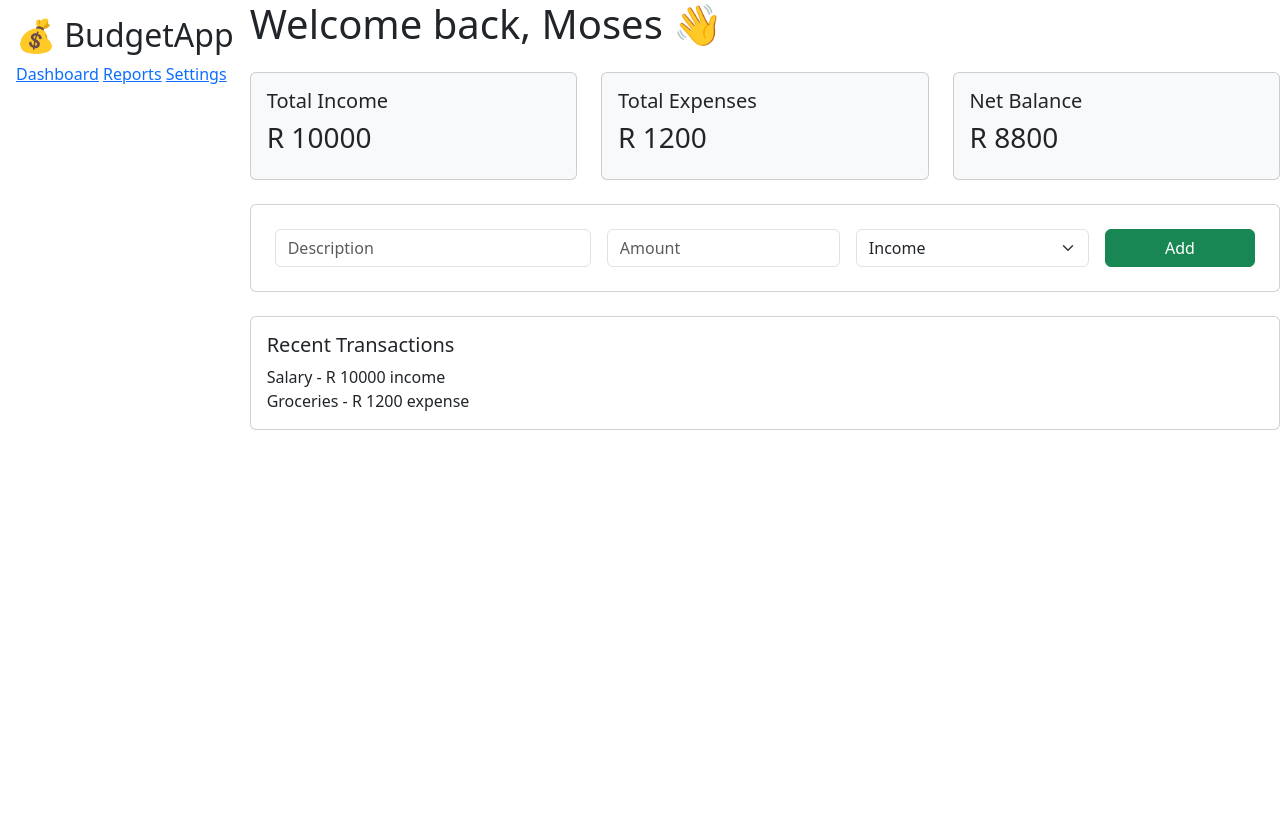
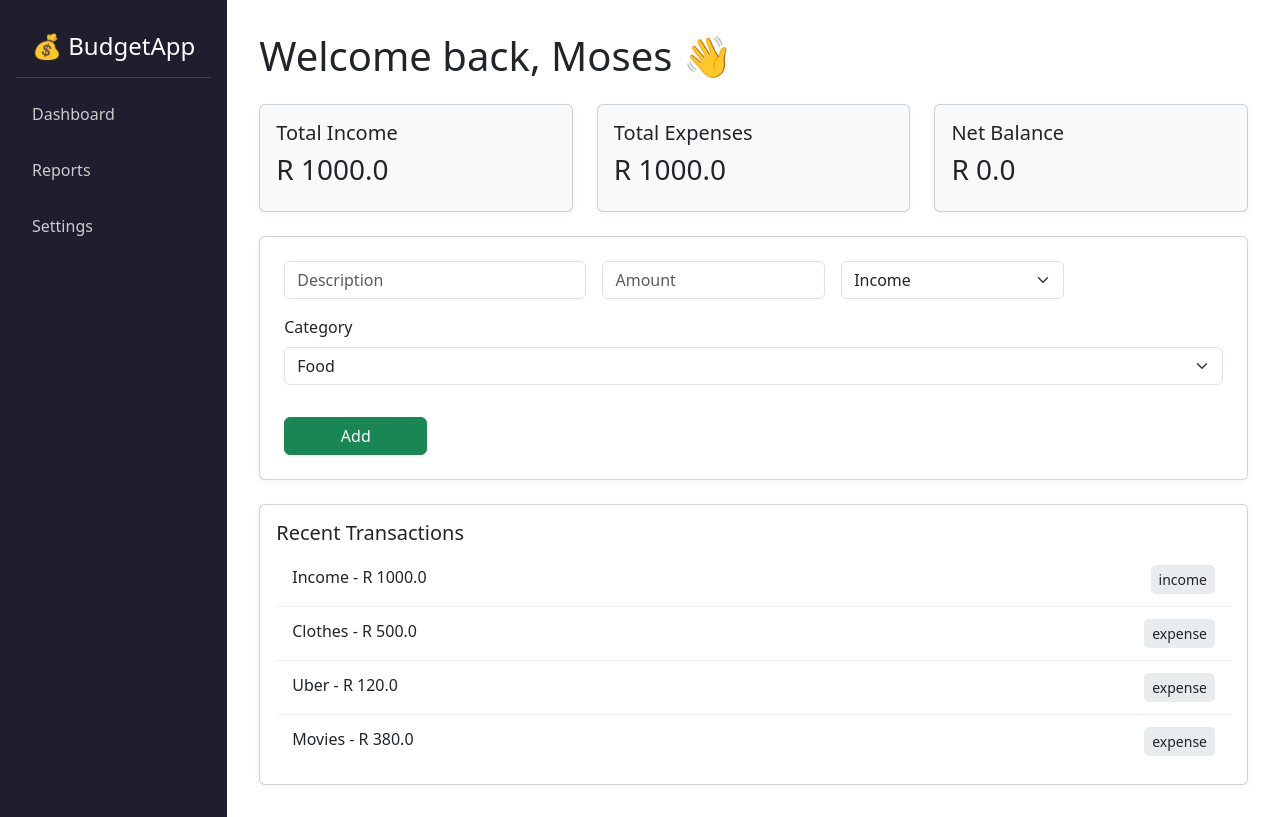
Before and after one commit to Ngwanatuka/budget-tracker, a Flask app: page / in a window 1280 px wide. Before the commit the page ends 430 px from the top, so only its background shows below. Run offline with Flask 3, Linux system fonts and the light colour scheme.

Commit message:
✅ Categorizing each transaction ✅ Displaying category info ✅ Persistent category data

```diff
--- a/app/__init__.py
+++ b/app/__init__.py
@@ -2,8 +2,9 @@ from flask import Flask
 
 def create_app():
     app = Flask(__name__)
+    app.secrete_key = 'secret'
 
-    from .routes import bp
-    app.register_blueprint(bp)
+    from . import routes
+    app.register_blueprint(routes.bp)
 
     return app
--- a/app/routes.py
+++ b/app/routes.py
@@ -1,14 +1,25 @@
-from flask import Blueprint, render_template
+import json
+import os
+from flask import Blueprint, render_template, request, redirect, url_for
 
 bp = Blueprint('main', __name__)
 
+DATA_FILE = os.path.join(os.path.dirname(__file__), '..', 'data.json')
+
+def load_transactions():
+    try:
+        with open(DATA_FILE, 'r') as f:
+            return json.load(f)
+    except (FileNotFoundError, json.JSONDecodeError):
+        return []
+
+def save_transactions(transactions):
+    with open(DATA_FILE, 'w') as f:
+        json.dump(transactions, f, indent=2)
+
 @bp.route('/')
 def dashboard():
-    transactions = [
-        {'description': 'Salary', 'amount': 10000, 'type': 'income'},
-        {'description': 'Groceries', 'amount': 1200, 'type': 'expense'}
-    ]
-
+    transactions = load_transactions()
     income = sum(t['amount'] for t in transactions if t['type'] == 'income')
     expenses = sum(t['amount'] for t in transactions if t['type'] == 'expense')
     balance = income - expenses
@@ -18,3 +29,24 @@ def dashboard():
                            income=income,
                            expenses=expenses,
                            balance=balance)
+
+@bp.route('/add', methods=['POST'])
+def add_transaction():
+    transactions = load_transactions()
+
+    description = request.form['description']
+    amount = float(request.form['amount'])
+    t_type = request.form['type']
+    category = request.form['category']
+
+    new_transaction = {
+        'description': description,
+        'amount': amount,
+        'type': t_type,
+        'category': category
+    }
+
+    transactions.append(new_transaction)
+    save_transactions(transactions)
+
+    return redirect(url_for('main.dashboard'))
--- a/app/templates/dashboard.html
+++ b/app/templates/dashboard.html
@@ -1,10 +1,14 @@
 <!DOCTYPE html>
 <html lang="en">
+
 <head>
     <meta charset="UTF-8">
     <title>Budget Tracker</title>
+    <link href="{{ url_for('static', filename='style.css') }}" rel="stylesheet">
     <link href="https://cdn.jsdelivr.net/npm/bootstrap@5.3.0/dist/css/bootstrap.min.css" rel="stylesheet">
+
 </head>
+
 <body>
     <div class="d-flex">
         <!-- Sidebar -->
@@ -46,10 +50,12 @@
                 <form method="POST" action="/add">
                     <div class="row g-3">
                         <div class="col-md-4">
-              <input type="text" class="form-control" name="description" placeholder="Description" required>
+                            <input type="text" class="form-control" name="description" placeholder="Description"
+                                required>
                         </div>
                         <div class="col-md-3">
-              <input type="number" class="form-control" name="amount" placeholder="Amount" step="0.01" required>
+                            <input type="number" class="form-control" name="amount" placeholder="Amount" step="0.01"
+                                required>
                         </div>
                         <div class="col-md-3">
                             <select name="type" class="form-select" required>
@@ -57,6 +63,18 @@
                                 <option value="expense">Expense</option>
                             </select>
                         </div>
+                        <div class="mb-3">
+                            <label for="category" class="form-label">Category</label>
+                            <select class="form-select" name="category" id="category" required>
+                                <option value="Food">Food</option>
+                                <option value="Transport">Transport</option>
+                                <option value="Rent">Rent</option>
+                                <option value="Entertainment">Entertainment</option>
+                                <option value="Utilities">Utilities</option>
+                                <option value="Other">Other</option>
+                            </select>
+                        </div>
+
                         <div class="col-md-2">
                             <button type="submit" class="btn btn-success w-100">Add</button>
                         </div>
@@ -79,4 +97,5 @@
         </div>
     </div>
 </body>
+
 </html>
--- /dev/null
+++ b/data.json
@@ -0,0 +1,24 @@
+[
+  {
+    "description": "Income",
+    "amount": 1000.0,
+    "type": "income"
+  },
+  {
+    "description": "Clothes",
+    "amount": 500.0,
+    "type": "expense"
+  },
+  {
+    "description": "Uber",
+    "amount": 120.0,
+    "type": "expense",
+    "category": "Transport"
+  },
+  {
+    "description": "Movies",
+    "amount": 380.0,
+    "type": "expense",
+    "category": "Entertainment"
+  }
+]
```
Lines whose indentation alone changed are shown as unchanged.
